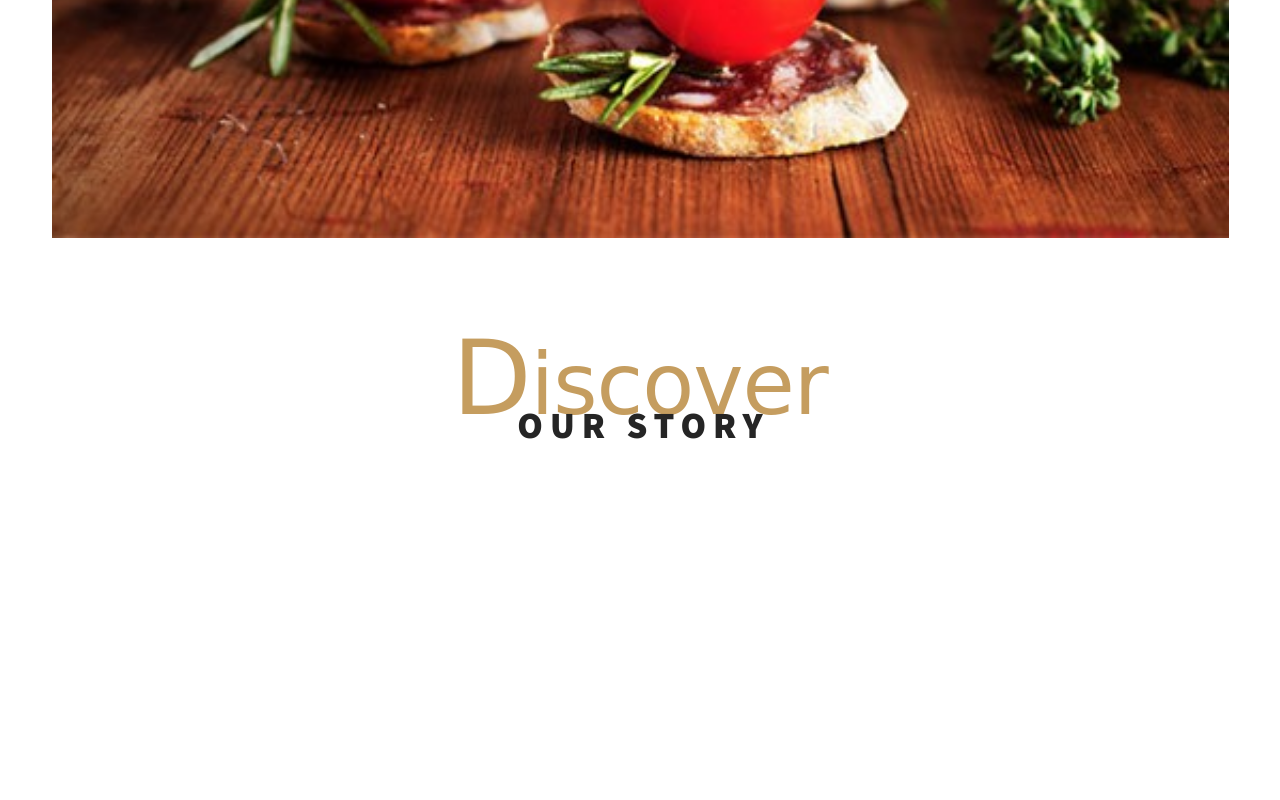
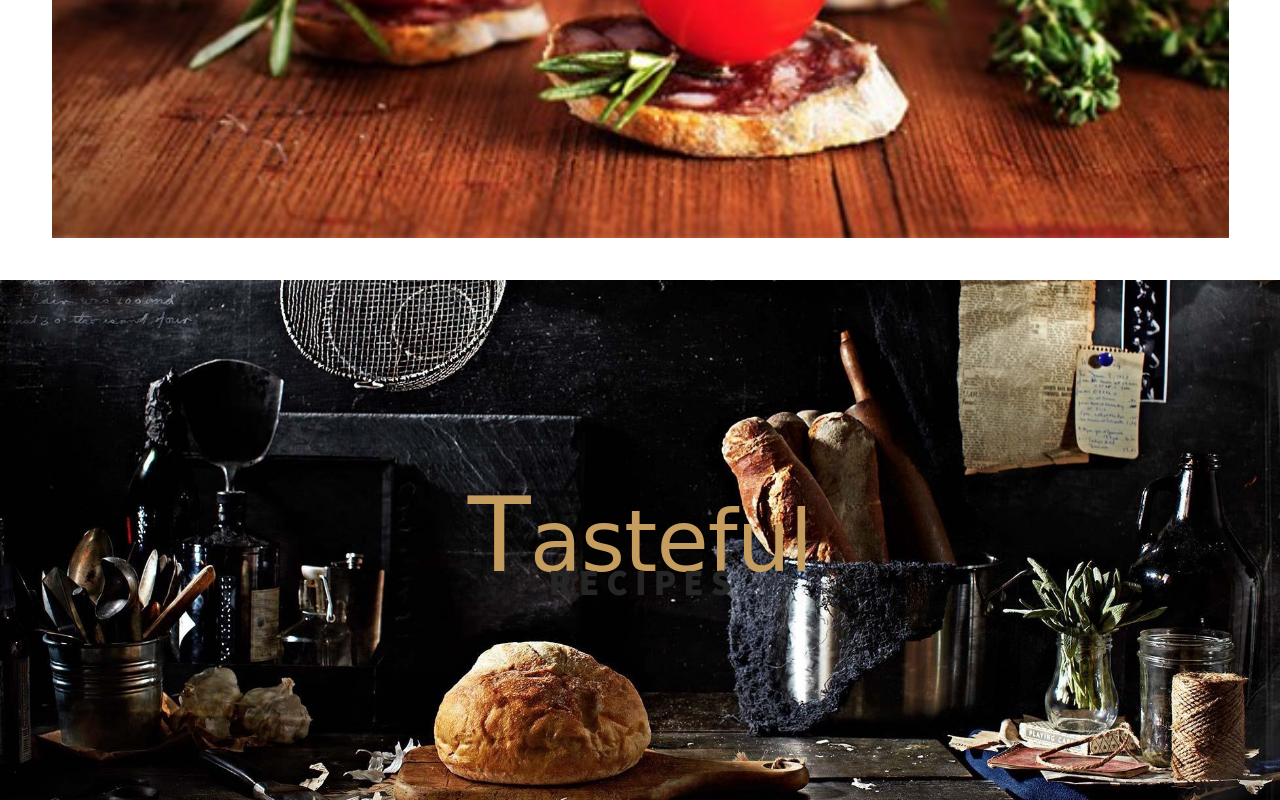
Before and after one commit to axtell5000/the-rosa-website, a plain HTML site: page index.html in a window 1280 px wide. Shown: the part 1853-2653 px from the top of the page. Before the commit the page ends 2340 px from the top, so only its background shows below. Drawn offline with nearby package versions, Linux system fonts and the light colour scheme; a web font is replaced by a local one.

Commit message:
adding styling for tasteful recipes

```diff
--- a/css/styles.css
+++ b/css/styles.css
@@ -323,3 +323,13 @@ header {
 }
 
 /* Tasteful recipes */
+.tasteful-recipes {
+  background: url("../images/tasteful-recipes.jpg") center no-repeat;
+  background-size: cover;
+}
+
+.between {
+  align-items: center;
+  min-height: 65vh;
+  display: flex;
+}
--- a/index.html
+++ b/index.html
@@ -93,10 +93,10 @@
     <div class="container">
       <div class="global-headline">
         <div class="animate-top">
-          <h2 class="sub-headline"><span class="first-letter">D</span>iscover</h2>
+          <h2 class="sub-headline"><span class="first-letter">T</span>asteful</h2>
         </div>
         <div class="animate-bottom">
-          <h1 class="headline headline-dark">Our Story</h1>
+          <h1 class="headline headline-dark">Recipes</h1>
         </div>
 
       </div>
```
